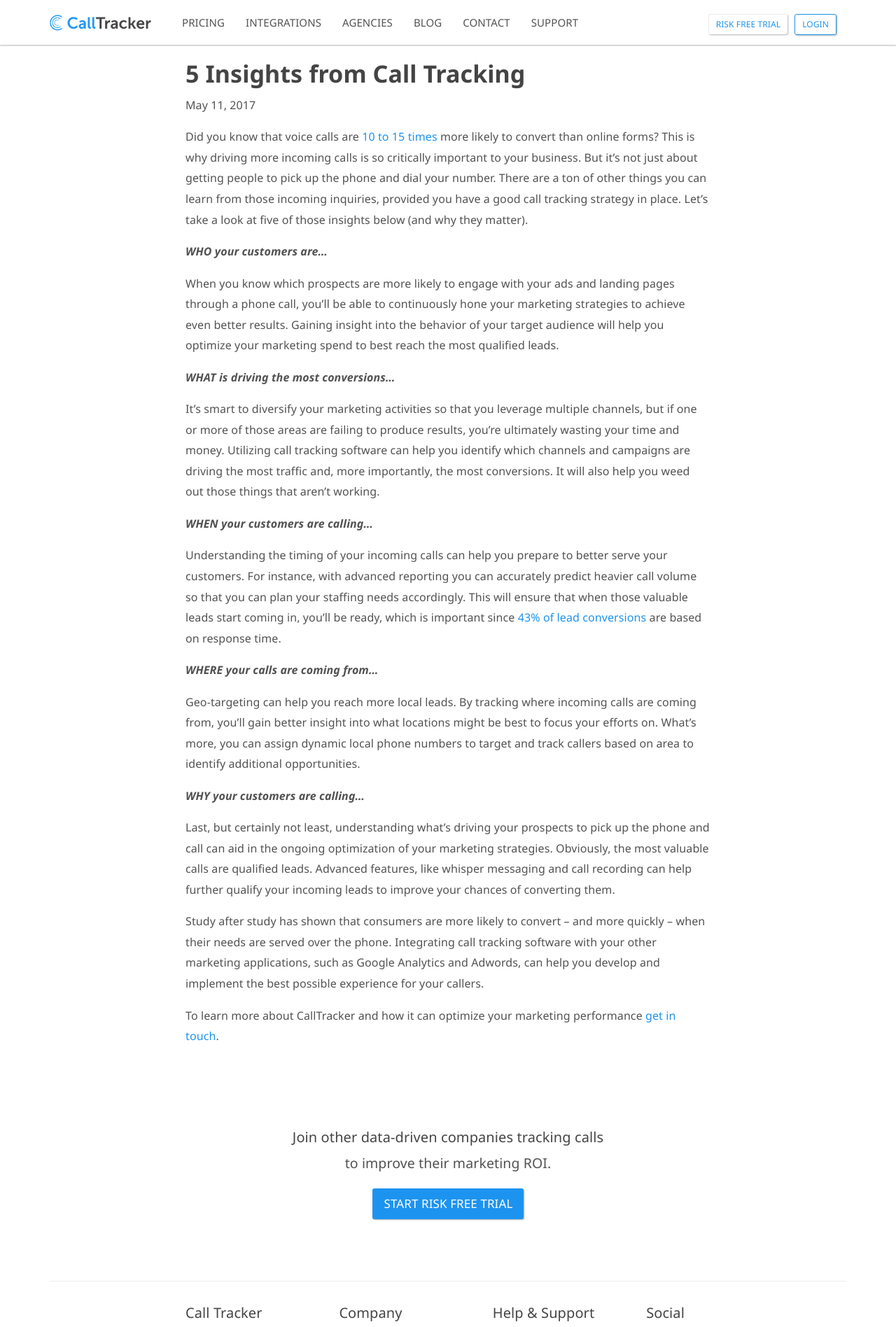
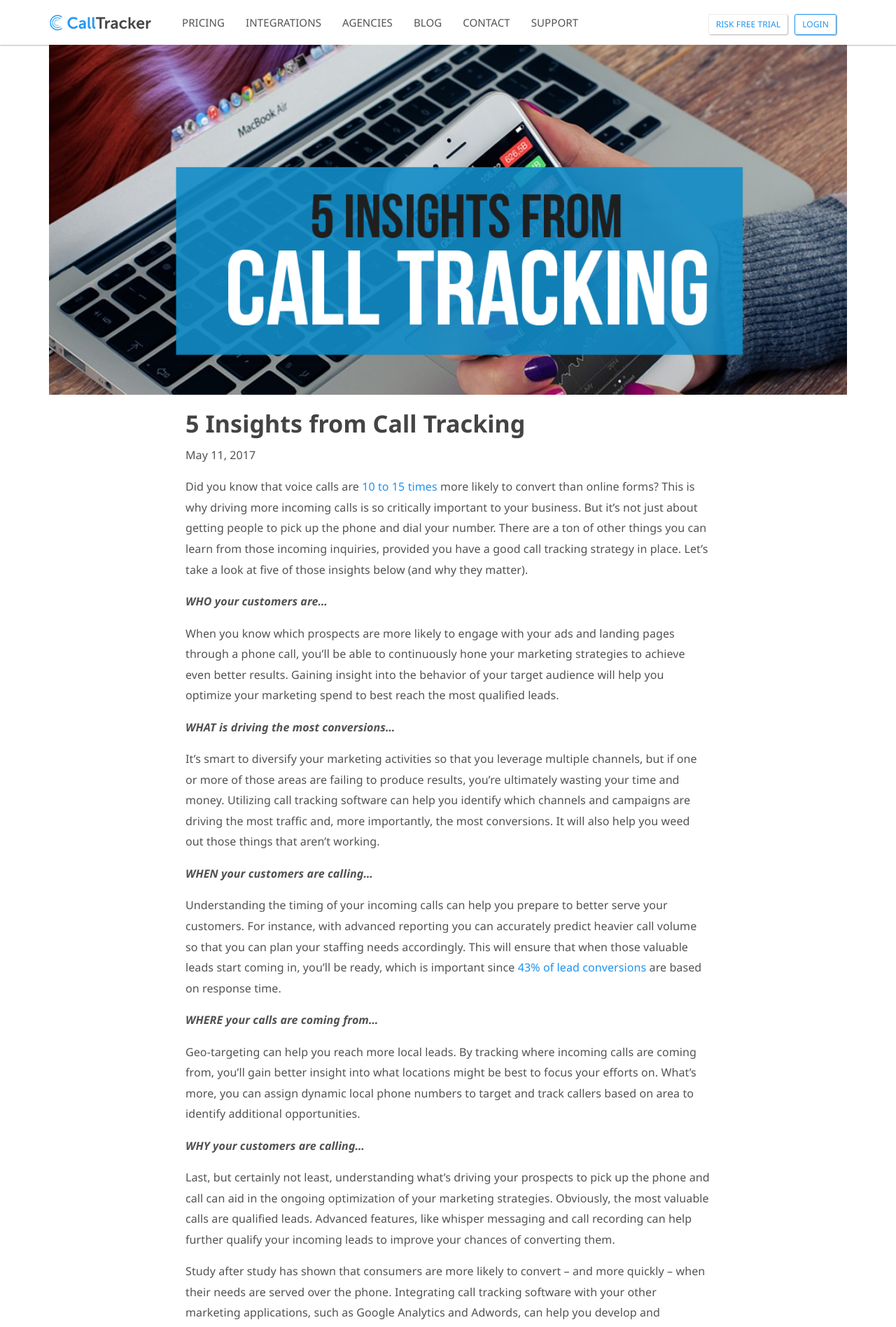
Before and after one commit to sumonst21/calltrackerio-site, a Jekyll site: the page built from _posts/2017-05-14-5-insights-from-call-tracking.md, in a window 1280 px wide. Shown: the top 1896 px of the page at 70% size. Built offline with Jekyll 4.4.1, drawn with Linux system fonts in a browser that asks for light colours; comment, search, counter and statistics services are not loaded.

Commit message:
add blog post featured image

```diff
--- a/_posts/2017-05-14-5-insights-from-call-tracking.md
+++ b/_posts/2017-05-14-5-insights-from-call-tracking.md
@@ -6,7 +6,7 @@ categories:
 layout: post
 author:
 category: 'marketing'
-image: ''
+image: '/images/posts/5-insights-from-call-tracking.png'
 excerpt: 'Did you know that voice calls are 10 to 15 times more likely to convert than online forms?'
 ---
 Did you know that voice calls are [10 to 15 times](http://www.marketingprofs.com/opinions/2015/27264/the-human-voice-is-crucial-for-online-sales-heres-proof) more likely to convert than online forms? This is why driving more incoming calls is so critically important to your business. But it’s not just about getting people to pick up the phone and dial your number. There are a ton of other things you can learn from those incoming inquiries, provided you have a good call tracking strategy in place. Let’s take a look at five of those insights below (and why they matter).
```
Also changed, not shown: images/posts/5-insights-from-call-tracking.png (added).
